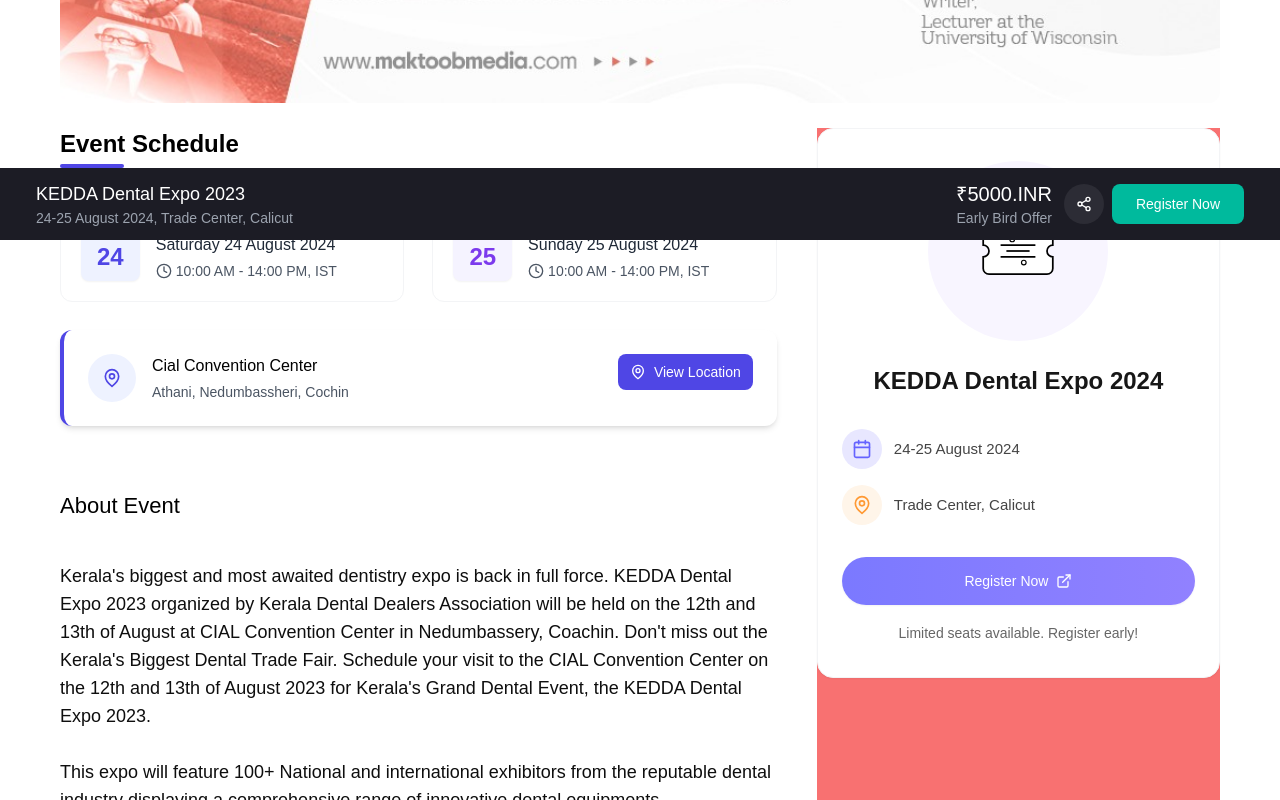
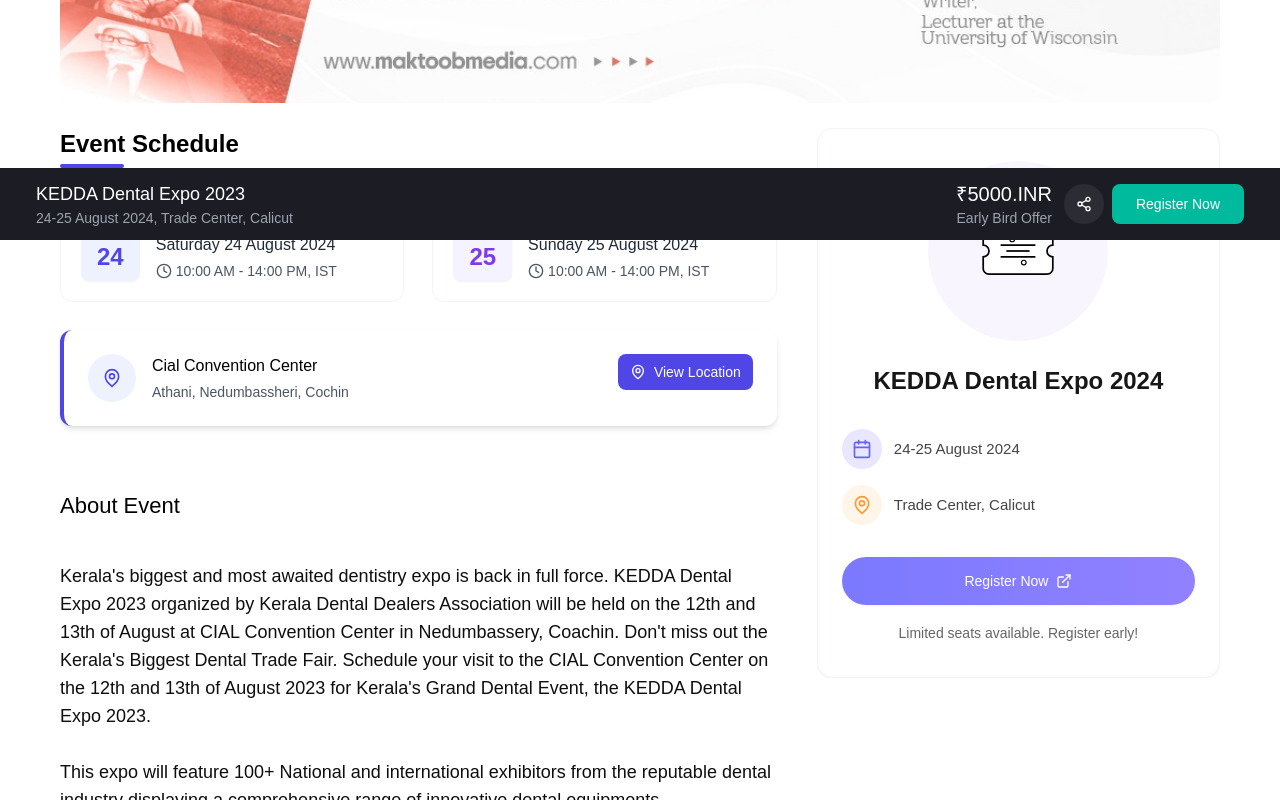
Before and after one commit to iamjuu/event-website-next-js, a Next.js app: page / in a window 1280 px wide. Shown: the part 560-1360 px from the top of the page. Built offline with nearby package versions, Linux system fonts and the light colour scheme.

Commit message:
sticky worked

```diff
--- a/app/page.tsx
+++ b/app/page.tsx
@@ -16,50 +16,23 @@
 import { Button } from "./components/ui/button";
 import { StickyFooter } from "./components/event/StickyFooter";
 import { BlackImage } from "@/public";
+
 const Index = () => {
   const ticketSectionRef = useRef<HTMLDivElement>(null);
   const registerCardRef = useRef<HTMLDivElement>(null);
   const contentSectionRef = useRef<HTMLDivElement>(null);
   const ticketHeadingRef = useRef<HTMLDivElement>(null);
-  const [isSticky, setIsSticky] = useState(true);
-
-  useEffect(() => {
-    const handleScroll = () => {
-      if (!ticketHeadingRef.current || !registerCardRef.current) return;
-
-      const headerHeight = 80; // Height of the header
-      const ticketHeadingRect = ticketHeadingRef.current.getBoundingClientRect();
-      const registerCard = registerCardRef.current;
-
-      // Calculate the point where the card should stop
-      const stopPoint = ticketHeadingRect.top + window.scrollY - headerHeight;
-
-      if (window.scrollY >= stopPoint) {
-        setIsSticky(false);
-        registerCard.style.position = 'absolute';
-        registerCard.style.top = `${stopPoint}px`;
-      } else {
-        setIsSticky(true);
-        registerCard.style.position = 'sticky';
-        registerCard.style.top = '10px'; // Offset from top of viewport
-      }
-    };
-
-    window.addEventListener('scroll', handleScroll);
-    handleScroll(); // Initial position
-
-    return () => {
-      window.removeEventListener('scroll', handleScroll);
-    };
-  }, []);
 
   return (
-    <div className="bg-white flex flex-col overflow-hidden items-stretch pt-4 md:pt-[26px] pb-28 md:pb-32">
+    <div className="bg-white flex flex-col items-stretch pt-4 md:pt-[26px] pb-28 md:pb-32">
+      {/* Removed overflow-hidden from this container */}
       <main className="self-center flex w-full max-w-[1208px] flex-col items-stretch px-4 md:px-6">
         <Header />
         <Hero />
         <div className="mt-6 md:mt-[25px] max-md:max-w-full">
+          {/* This wrapping div is important for proper sticky context */}
           <div className="gap-5 flex max-md:flex-col max-md:items-stretch">
+            {/* Content column */}
             <div className="w-full lg:w-[64%] max-md:w-full max-md:ml-0">
               <div ref={contentSectionRef} className="flex grow flex-col items-stretch max-md:max-w-full max-md:mt-6">
                 <EventDetails />
@@ -67,15 +40,21 @@
                 <KeyFeatures />
               </div>
             </div>
-            <div className="w-full  bg-red-400 lg:w-[36%] lg:ml-5 max-md:w-full max-md:ml-0">
+
+            {/* Register card column */}
+            <div className="w-full lg:w-[36%] lg:ml-5 max-md:w-full max-md:ml-0">
+              {/* This is the sticky container - Fixed with proper top value */}
               <div
                 ref={registerCardRef}
-                className={`transition-all duration-300 ease-in-out ${isSticky ? 'translate-y-0' : ''}`}
+                className="sticky-container"
                 style={{
-                  position: 'sticky',
-                  top: '100px',
-                  height: 'fit-content',
-                  zIndex: 10
+                  position: "sticky",
+                  top: "20px", /* Changed from 500px to 20px */
+                  display: "block",
+                  height: "max-content",
+                  maxHeight: "calc(100vh - 40px)",
+                  overflowY: "auto",
+                  zIndex: 40
                 }}
               >
                 <RegisterCard />
@@ -85,10 +64,10 @@
         </div>
 
         {/* Ticket Section - Full Width */}
-        <div ref={ticketHeadingRef} className="relative">
-        <h2 className="text-black text-xl md:text-2xl font-semibold relative pb-2 after:content-[''] after:absolute after:bottom-0 after:left-0 after:h-1 after:w-16 after:rounded-full after:bg-[#4F46E5]">
-        Tickets
-      </h2>
+        <div className="relative">
+          <h2 className="text-black text-xl md:text-2xl font-semibold relative pb-2 after:absolute after:bottom-0 after:left-0 after:h-1 after:w-16 after:rounded-full after:bg-[#4F46E5]">
+            Tickets
+          </h2>
         </div>
         <div ref={ticketSectionRef}>
           <TicketSection />
@@ -131,7 +110,6 @@
 
         <div className="mt-8 text-center">
           <Button
-            // variant="event-standard"
             className="rounded-lg hover:bg-event-standard/90 transition-colors"
             asChild
           >
```
